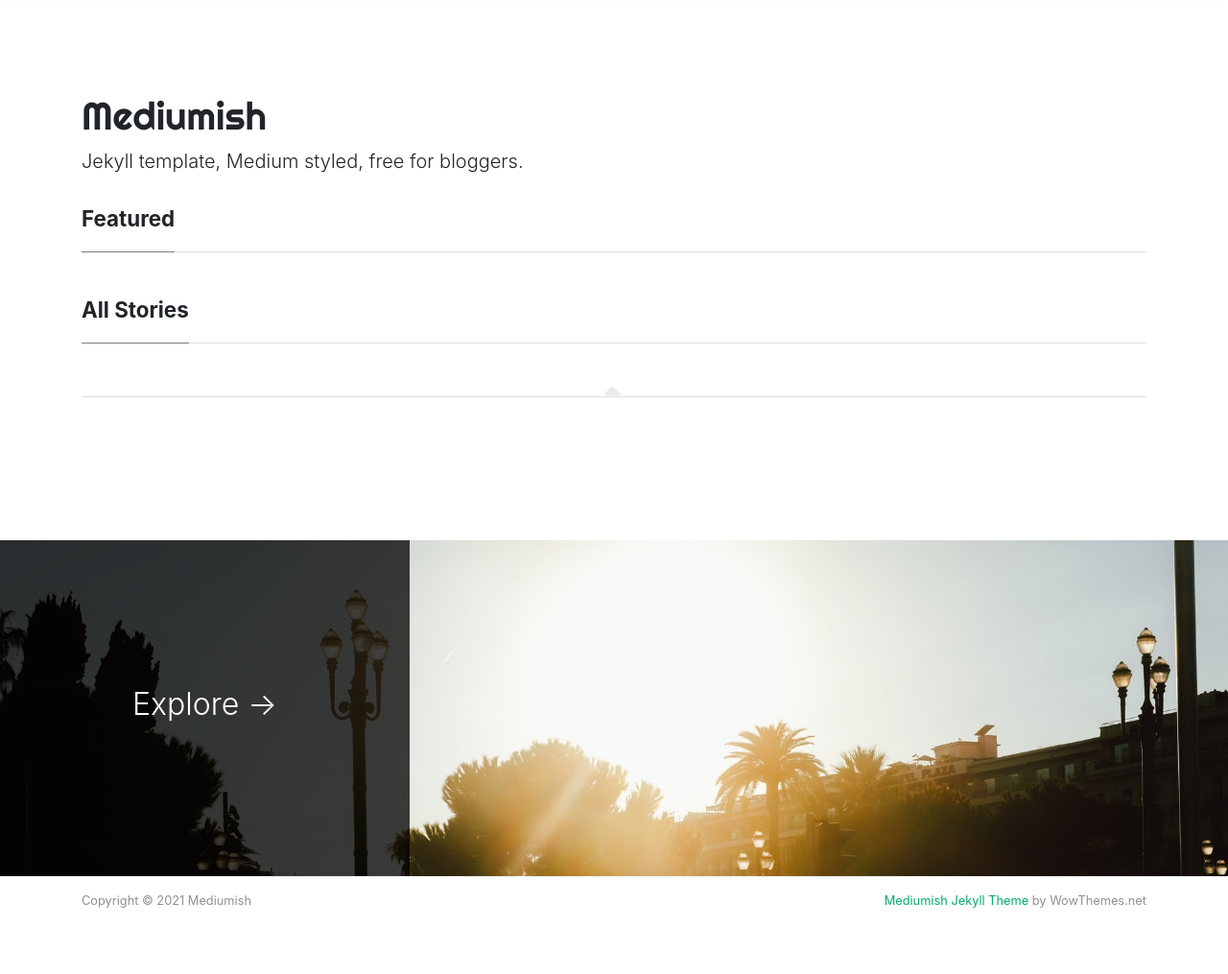
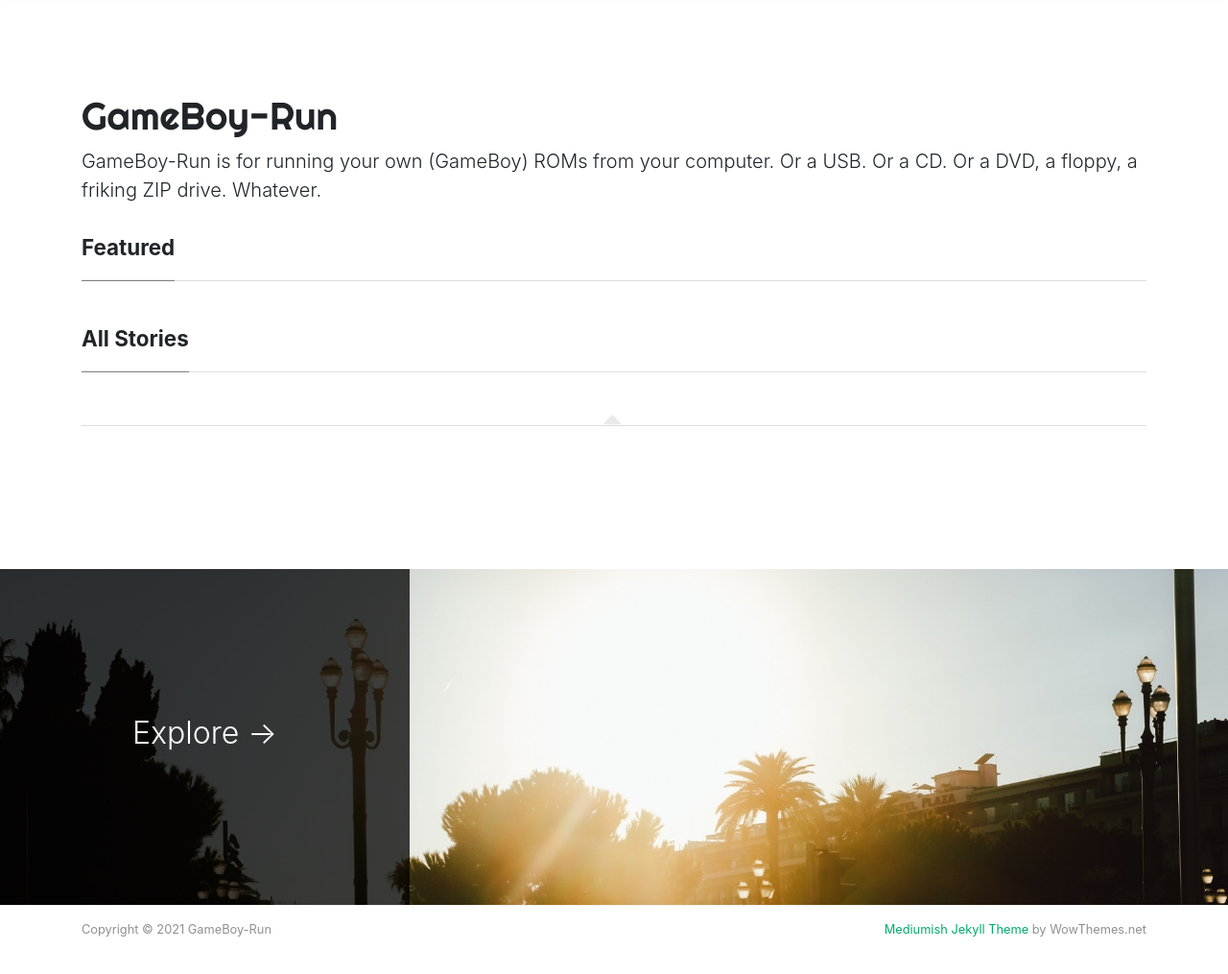
Before and after one commit to byemc/GameBoy-Run, a Jekyll site: the page built from docs/index.html, in a window 1280 px wide and 1052 px high. Shown: the top 1015 px of the window at 96% size. Built offline with Jekyll 4.4.1, drawn with Linux system fonts in a browser that asks for light colours; nearby versions of some CDN libraries; the list of posts is cut into pages by our own code.

Commit message:
Update _config.yml

```diff
--- a/docs/_config.yml
+++ b/docs/_config.yml
@@ -1,36 +1,24 @@
 # Site
-name: "Mediumish"
-title: "Mediumish"
-description: "Jekyll template, Medium styled, free for bloggers."
+name: "GameBoy-Run"
+title: "GameBoy-Run"
+description: "GameBoy-Run is for running your own (GameBoy) ROMs from your computer. Or a USB. Or a CD. Or a DVD, a floppy, a friking ZIP drive. Whatever."
 logo: 'assets/images/logo.png'
 favicon: 'assets/images/logo.png'
-baseurl: /mediumish-theme-jekyll
-google_analytics: 'UA-46278016-1'
-disqus: 'demowebsite'
-mailchimp-list: 'https://wowthemes.us11.list-manage.com/subscribe/post?u=8aeb20a530e124561927d3bd8&amp;id=8c3d2d214b'
+baseurl: /GameBoy-Run
+google_analytics: ''
 include: ["_pages"]
 permalink: /:title/
 
 # Authors
 authors:
   sal:
-    name: Sal
-    display_name: Sal
-    gravatar: e56154546cf4be74e393c62d1ae9f9d4
-    email: wowthemesnet@gmail.com
-    web: https://www.wowthemes.net
-    twitter: https://twitter.com/wowthemesnet
-    description: "Author of Mediumish, a Bootstrap Medium styled template available for WordPress, HTML, Ghost and Jekyll. You are currently previewing Jekyll template demo."
-  john:
-    name: John
-    display_name: John
-    avatar: 'assets/images/avatar.png'
-    gravatar: b1cc14991db7a456fcd761680bbc8f81
-    email: wowthemesnet@gmail.com
-    web: https://www.wowthemes.net
-    twitter: https://twitter.com/wowthemesnet
-    description: "This is the author box. Write a short description of the author here. You are currently previewing Mediumish demo, a Jekyll template compatible with Github pages."
-
+    name: bye
+    display_name: Bye
+    gravatar: byemc@outlook.com
+    email: bye@byemc.xyz
+    web: https://www.byemc.xyz
+    twitter: https://twitter.com/_byemc
+    description: "I might be funny. But then again, I mightn't. (Creator of GameBoy-Run)"
 # Plugins
 plugins:
   - jekyll-paginate
@@ -63,8 +51,8 @@
 
 # Adsense (change to "enabled" to activate, also your client id and ad slot. Create a new ad unit from your Adsense account to get the slot.)
 adsense: "disabled"
-adsense-data-ad-client: "ca-pub-3412143450191416"
-adsense-data-ad-slot: "1363087678"
+adsense-data-ad-client: ""
+adsense-data-ad-slot: ""
 
 # Lazy Images ("enabled" or "disabled")
 lazyimages: "disabled"
```
